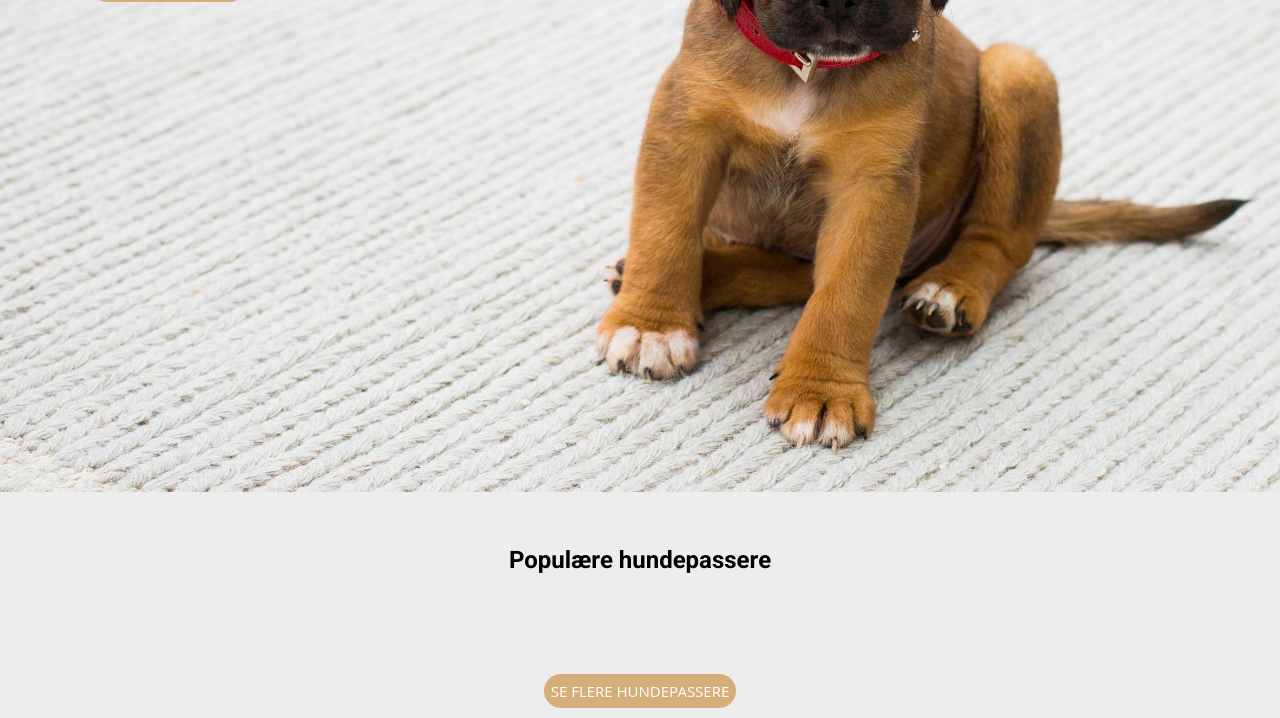
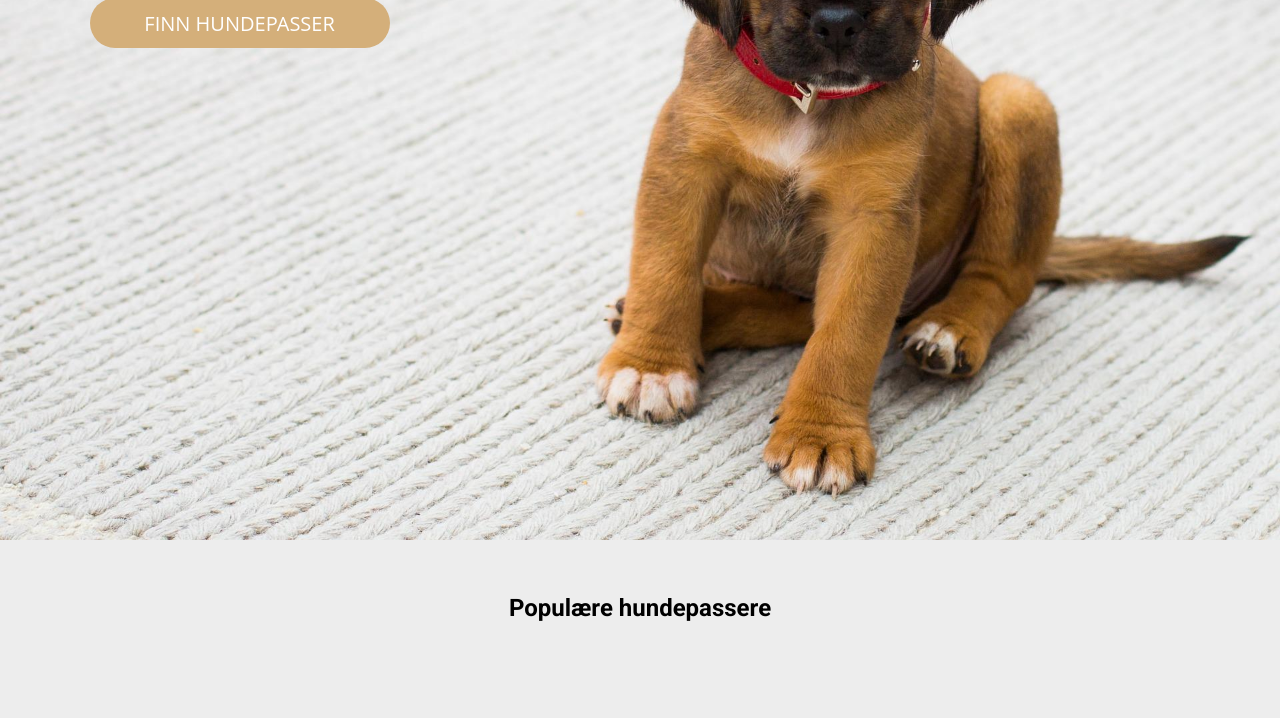
Before and after one commit to bare74/Hundepasser-App, a plain HTML site: page index.html in a window 1280 px wide. Shown: the part 382-1100 px from the top of the page. Drawn offline with Linux system fonts and the light colour scheme; no server answers.

Commit message:
style index img

```diff
--- a/css/style.css
+++ b/css/style.css
@@ -19,9 +19,9 @@ body {
   height: 80%;
 }
 
-.main-container img {
+.img-main {
   width: 100%;
-  height: 800px;
+  height:auto
 }
 
 .main_header h1 {
@@ -75,6 +75,7 @@ body {
 
 .head-txt {
   position: absolute;
+  width: 40%;
   top: 250px;
   left: 7%;
   font-size: 50px;
@@ -82,8 +83,11 @@ body {
 
 .btn-primary {
   position: absolute;
-  top: 350px;
+  top: 380px;
   left: 7%;
+  width: 300px;
+  height: 50px;
+  font-size: 20px;
 
 }
 
```
